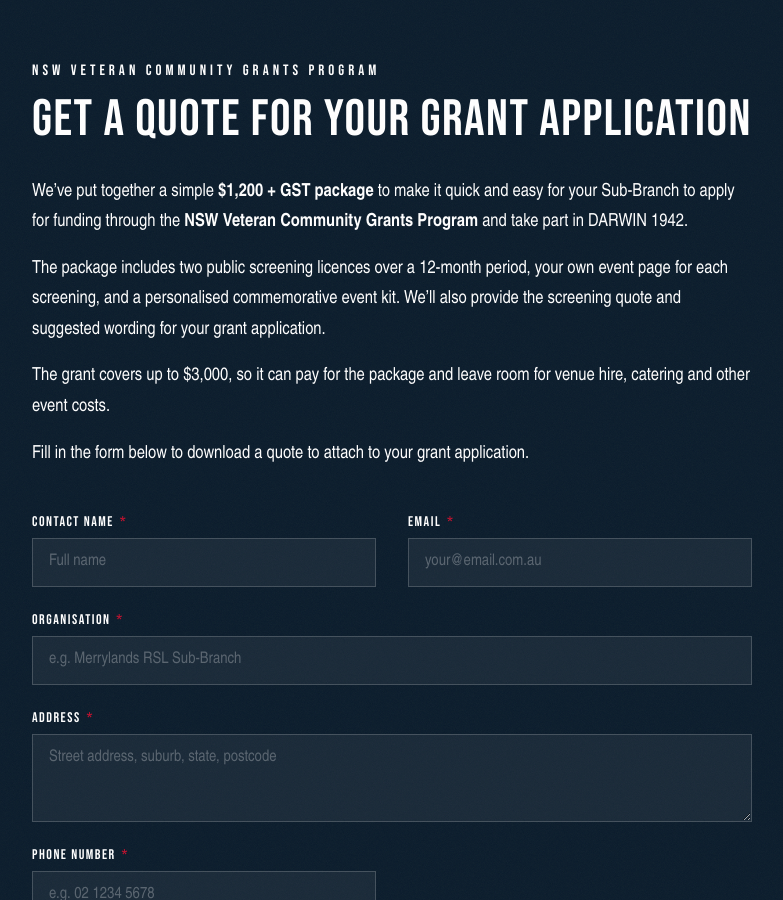
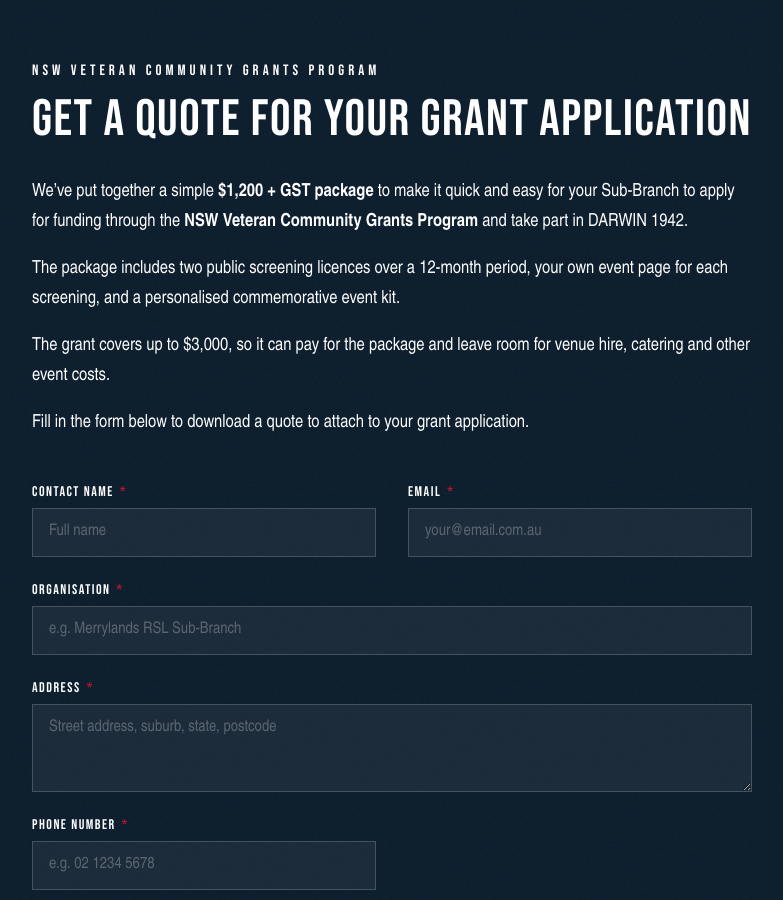
Before and after one commit to t-heritage/darwin1942, a Jekyll site: the page nsw-grant-quote.html, which Jekyll copies as it is, in a window 1280 px wide and 900 px high, scrolled down 583 px. Shown: the whole window, without its empty margins (248-1031 px from the left). Built offline with Jekyll 4.4.1, drawn with Linux system fonts in a browser that asks for light colours.

Commit message:
NSW grant quote: drop the suggested-wording offer from the intro
Co-Authored-By: Claude Opus 5.5 <noreply@anthropic.com>

```diff
--- a/nsw-grant-quote.html
+++ b/nsw-grant-quote.html
@@ -808,7 +808,7 @@
 
     <div class="grant-intro">
       <p>We&rsquo;ve put together a simple <strong>$1,200 + GST package</strong> to make it quick and easy for your Sub-Branch to apply for funding through the <strong>NSW Veteran Community Grants Program</strong> and take part in DARWIN 1942.</p>
-      <p>The package includes two public screening licences over a 12-month period, your own event page for each screening, and a personalised commemorative event kit. We&rsquo;ll also provide the screening quote and suggested wording for your grant application.</p>
+      <p>The package includes two public screening licences over a 12-month period, your own event page for each screening, and a personalised commemorative event kit.</p>
       <p>The grant covers up to $3,000, so it can pay for the package and leave room for venue hire, catering and other event costs.</p>
       <p id="q-fill-in">Fill in the form below to download a quote to attach to your grant application.</p>
     </div>
```
